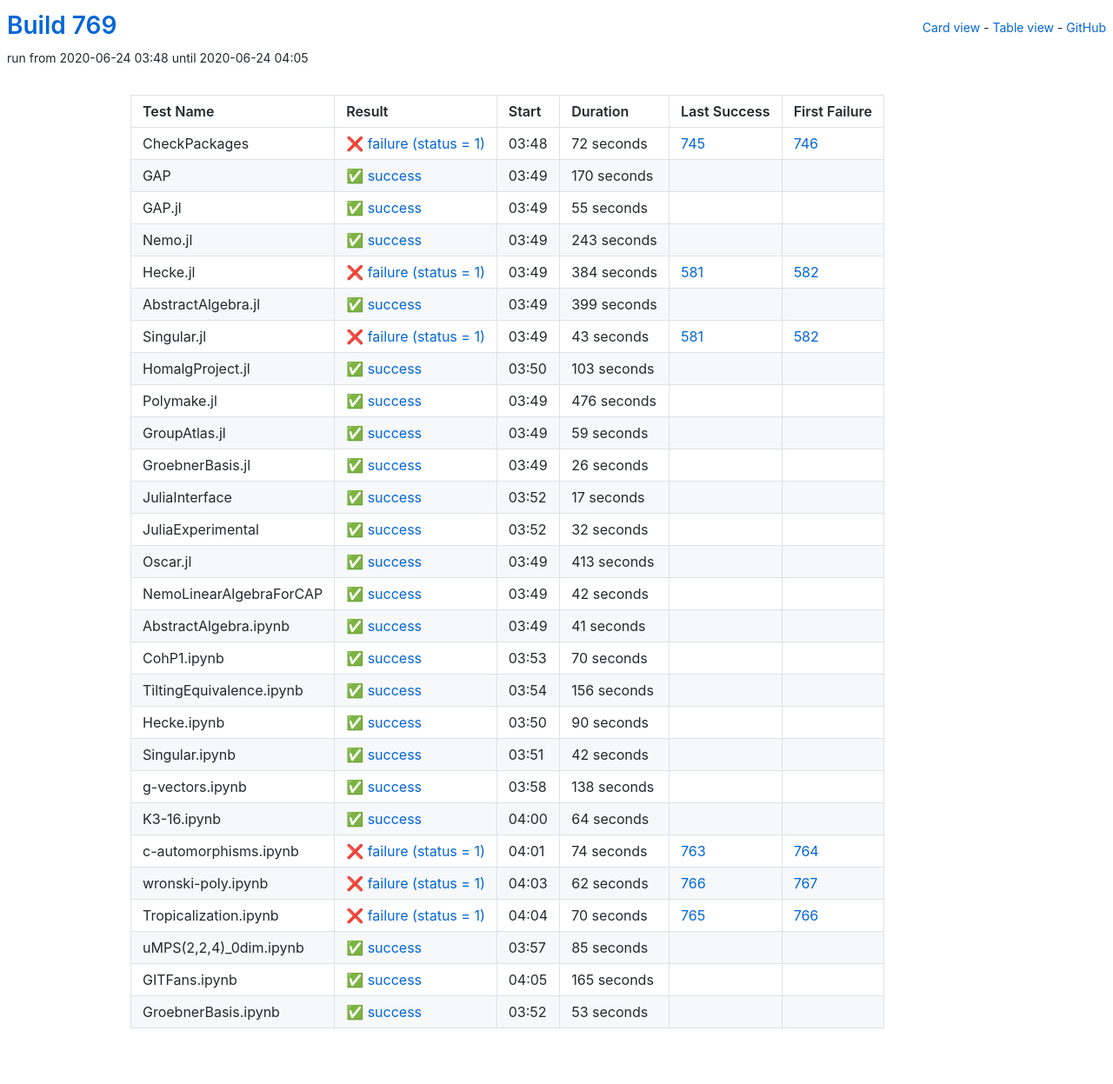
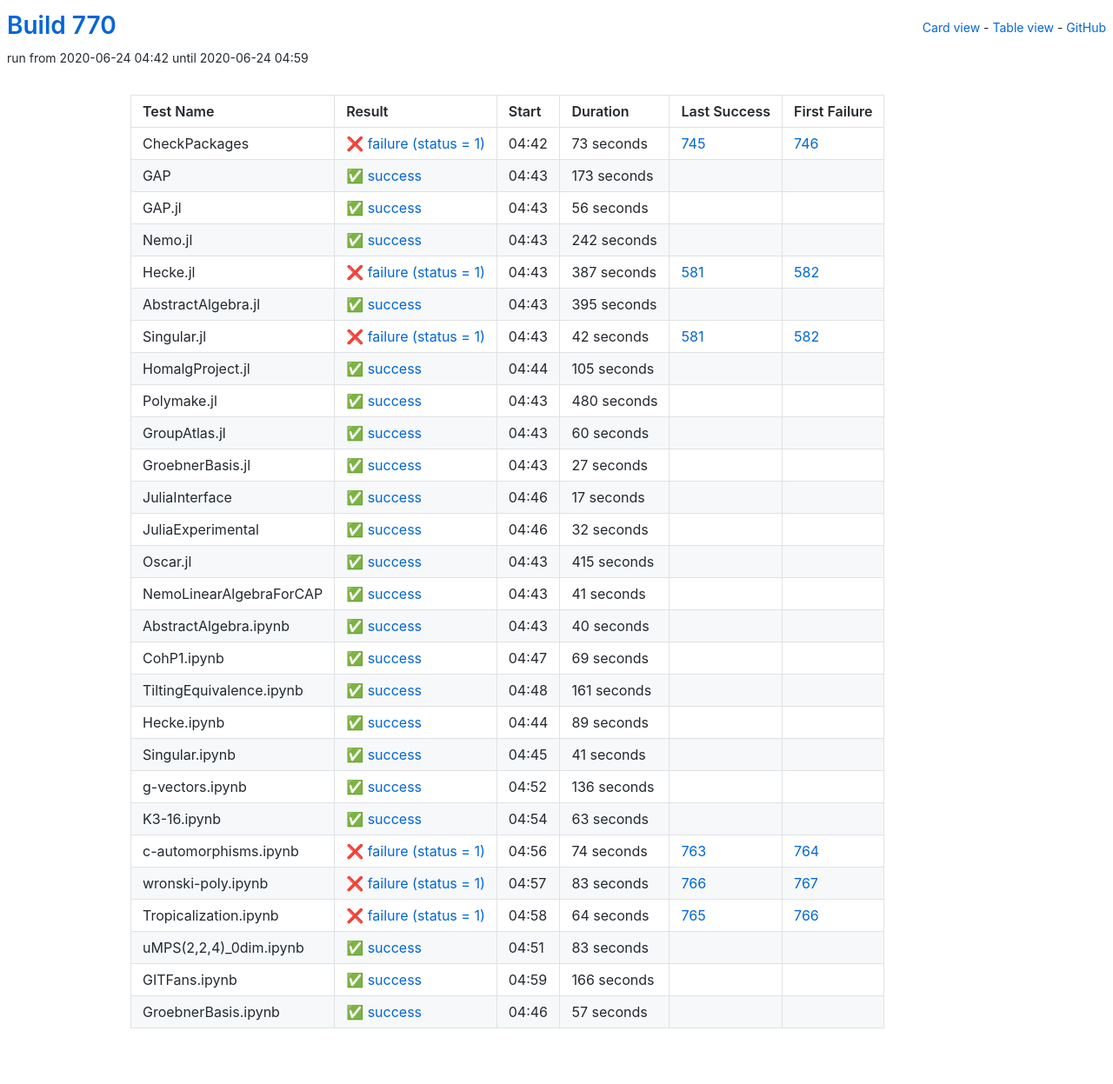
Before and after one commit to oscar-system/oscar-ci-status-1.4, a Jekyll site: the page built from table.html, in a window 1280 px wide. Shown: the whole page at 87% size. Built offline with Jekyll 4.4.1, drawn with Linux system fonts in a browser that asks for light colours.

Commit message:
Build #770

```diff
--- a/_data/ci.yml
+++ b/_data/ci.yml
@@ -1,6 +1,6 @@
 ---
-build: 769
-build_url: https://oscarci.mathematik.uni-kl.de/job/oscar-julia-1.4/769/
+build: 770
+build_url: https://oscarci.mathematik.uni-kl.de/job/oscar-julia-1.4/770/
 job: oscar-julia-1.4
 organization: oscar-system
 repo: oscar-ci-status-1.4
@@ -8,140 +8,140 @@ repourl: https://github.com/oscar-system/oscar-ci-status-1.4
 tests:
 - name: CheckPackages
   id: checkpackages
-  log: https://oscarci.mathematik.uni-kl.de/job/oscar-julia-1.4/769/artifact/logs/build-769/CheckPackages.log
-  start: 2020-06-24 03:48
+  log: https://oscarci.mathematik.uni-kl.de/job/oscar-julia-1.4/770/artifact/logs/build-770/CheckPackages.log
+  start: 2020-06-24 04:42
   success: false
   exitcode: 1
   status: failure
-  duration: 72
+  duration: 73
   last_success: 745
   last_success_url: https://oscarci.mathematik.uni-kl.de/job/oscar-julia-1.4/745/
   first_failure: 746
   first_failure_url: https://oscarci.mathematik.uni-kl.de/job/oscar-julia-1.4/746/
 - name: GAP
   id: gap
-  log: https://oscarci.mathematik.uni-kl.de/job/oscar-julia-1.4/769/artifact/logs/build-769/GAP.log
-  start: 2020-06-24 03:49
+  log: https://oscarci.mathematik.uni-kl.de/job/oscar-julia-1.4/770/artifact/logs/build-770/GAP.log
+  start: 2020-06-24 04:43
   success: true
   exitcode: 0
   status: success
-  duration: 170
+  duration: 173
   last_success: false
   last_success_url:
   first_failure: false
   first_failure_url:
 - name: GAP.jl
   id: gap-jl
-  log: https://oscarci.mathematik.uni-kl.de/job/oscar-julia-1.4/769/artifact/logs/build-769/GAP.jl.log
-  start: 2020-06-24 03:49
+  log: https://oscarci.mathematik.uni-kl.de/job/oscar-julia-1.4/770/artifact/logs/build-770/GAP.jl.log
+  start: 2020-06-24 04:43
   success: true
   exitcode: 0
   status: success
-  duration: 55
+  duration: 56
   last_success: false
   last_success_url:
   first_failure: false
   first_failure_url:
 - name: Nemo.jl
   id: nemo-jl
-  log: https://oscarci.mathematik.uni-kl.de/job/oscar-julia-1.4/769/artifact/logs/build-769/Nemo.jl.log
-  start: 2020-06-24 03:49
+  log: https://oscarci.mathematik.uni-kl.de/job/oscar-julia-1.4/770/artifact/logs/build-770/Nemo.jl.log
+  start: 2020-06-24 04:43
   success: true
   exitcode: 0
   status: success
-  duration: 243
+  duration: 242
   last_success: false
   last_success_url:
   first_failure: false
   first_failure_url:
 - name: Hecke.jl
   id: hecke-jl
-  log: https://oscarci.mathematik.uni-kl.de/job/oscar-julia-1.4/769/artifact/logs/build-769/Hecke.jl.log
-  start: 2020-06-24 03:49
+  log: https://oscarci.mathematik.uni-kl.de/job/oscar-julia-1.4/770/artifact/logs/build-770/Hecke.jl.log
+  start: 2020-06-24 04:43
   success: false
   exitcode: 1
   status: failure
-  duration: 384
+  duration: 387
   last_success: 581
   last_success_url: https://oscarci.mathematik.uni-kl.de/job/oscar-julia-1.4/581/
   first_failure: 582
   first_failure_url: https://oscarci.mathematik.uni-kl.de/job/oscar-julia-1.4/582/
 - name: AbstractAlgebra.jl
   id: abstractalgebra-jl
-  log: https://oscarci.mathematik.uni-kl.de/job/oscar-julia-1.4/769/artifact/logs/build-769/AbstractAlgebra.jl.log
-  start: 2020-06-24 03:49
+  log: https://oscarci.mathematik.uni-kl.de/job/oscar-julia-1.4/770/artifact/logs/build-770/AbstractAlgebra.jl.log
+  start: 2020-06-24 04:43
   success: true
   exitcode: 0
   status: success
-  duration: 399
+  duration: 395
   last_success: false
   last_success_url:
   first_failure: false
   first_failure_url:
 - name: Singular.jl
   id: singular-jl
-  log: https://oscarci.mathematik.uni-kl.de/job/oscar-julia-1.4/769/artifact/logs/build-769/Singular.jl.log
-  start: 2020-06-24 03:49
+  log: https://oscarci.mathematik.uni-kl.de/job/oscar-julia-1.4/770/artifact/logs/build-770/Singular.jl.log
+  start: 2020-06-24 04:43
   success: false
   exitcode: 1
   status: failure
-  duration: 43
+  duration: 42
   last_success: 581
   last_success_url: https://oscarci.mathematik.uni-kl.de/job/oscar-julia-1.4/581/
   first_failure: 582
   first_failure_url: https://oscarci.mathematik.uni-kl.de/job/oscar-julia-1.4/582/
 - name: HomalgProject.jl
   id: homalgproject-jl
-  log: https://oscarci.mathematik.uni-kl.de/job/oscar-julia-1.4/769/artifact/logs/build-769/HomalgProject.jl.log
-  start: 2020-06-24 03:50
+  log: https://oscarci.mathematik.uni-kl.de/job/oscar-julia-1.4/770/artifact/logs/build-770/HomalgProject.jl.log
+  start: 2020-06-24 04:44
   success: true
   exitcode: 0
   status: success
-  duration: 103
+  duration: 105
   last_success: false
   last_success_url:
   first_failure: false
   first_failure_url:
 - name: Polymake.jl
   id: polymake-jl
-  log: https://oscarci.mathematik.uni-kl.de/job/oscar-julia-1.4/769/artifact/logs/build-769/Polymake.jl.log
-  start: 2020-06-24 03:49
+  log: https://oscarci.mathematik.uni-kl.de/job/oscar-julia-1.4/770/artifact/logs/build-770/Polymake.jl.log
+  start: 2020-06-24 04:43
   success: true
   exitcode: 0
   status: success
-  duration: 476
+  duration: 480
   last_success: false
   last_success_url:
   first_failure: false
   first_failure_url:
 - name: GroupAtlas.jl
   id: groupatlas-jl
-  log: https://oscarci.mathematik.uni-kl.de/job/oscar-julia-1.4/769/artifact/logs/build-769/GroupAtlas.jl.log
-  start: 2020-06-24 03:49
+  log: https://oscarci.mathematik.uni-kl.de/job/oscar-julia-1.4/770/artifact/logs/build-770/GroupAtlas.jl.log
+  start: 2020-06-24 04:43
   success: true
   exitcode: 0
   status: success
-  duration: 59
+  duration: 60
   last_success: false
   last_success_url:
   first_failure: false
   first_failure_url:
 - name: GroebnerBasis.jl
   id: groebnerbasis-jl
-  log: https://oscarci.mathematik.uni-kl.de/job/oscar-julia-1.4/769/artifact/logs/build-769/GroebnerBasis.jl.log
-  start: 2020-06-24 03:49
+  log: https://oscarci.mathematik.uni-kl.de/job/oscar-julia-1.4/770/artifact/logs/build-770/GroebnerBasis.jl.log
+  start: 2020-06-24 04:43
   success: true
   exitcode: 0
   status: success
-  duration: 26
+  duration: 27
   last_success: false
   last_success_url:
   first_failure: false
   first_failure_url:
 - name: JuliaInterface
   id: juliainterface
-  log: https://oscarci.mathematik.uni-kl.de/job/oscar-julia-1.4/769/artifact/logs/build-769/JuliaInterface.log
-  start: 2020-06-24 03:52
+  log: https://oscarci.mathematik.uni-kl.de/job/oscar-julia-1.4/770/artifact/logs/build-770/JuliaInterface.log
+  start: 2020-06-24 04:46
   success: true
   exitcode: 0
   status: success
@@ -152,8 +152,8 @@ tests:
   first_failure_url:
 - name: JuliaExperimental
   id: juliaexperimental
-  log: https://oscarci.mathematik.uni-kl.de/job/oscar-julia-1.4/769/artifact/logs/build-769/JuliaExperimental.log
-  start: 2020-06-24 03:52
+  log: https://oscarci.mathematik.uni-kl.de/job/oscar-julia-1.4/770/artifact/logs/build-770/JuliaExperimental.log
+  start: 2020-06-24 04:46
   success: true
   exitcode: 0
   status: success
@@ -164,32 +164,20 @@ tests:
   first_failure_url:
 - name: Oscar.jl
   id: oscar-jl
-  log: https://oscarci.mathematik.uni-kl.de/job/oscar-julia-1.4/769/artifact/logs/build-769/Oscar.jl.log
-  start: 2020-06-24 03:49
+  log: https://oscarci.mathematik.uni-kl.de/job/oscar-julia-1.4/770/artifact/logs/build-770/Oscar.jl.log
+  start: 2020-06-24 04:43
   success: true
   exitcode: 0
   status: success
-  duration: 413
+  duration: 415
   last_success: false
   last_success_url:
   first_failure: false
   first_failure_url:
 - name: NemoLinearAlgebraForCAP
   id: nemolinearalgebraforcap
-  log: https://oscarci.mathematik.uni-kl.de/job/oscar-julia-1.4/769/artifact/logs/build-769/NemoLinearAlgebraForCAP.log
-  start: 2020-06-24 03:49
-  success: true
-  exitcode: 0
-  status: success
-  duration: 42
-  last_success: false
-  last_success_url:
-  first_failure: false
-  first_failure_url:
-- name: AbstractAlgebra.ipynb
-  id: abstractalgebra-ipynb
-  log: https://oscarci.mathematik.uni-kl.de/job/oscar-julia-1.4/769/artifact/logs/build-769/AbstractAlgebra.ipynb.log
-  start: 2020-06-24 03:49
+  log: https://oscarci.mathematik.uni-kl.de/job/oscar-julia-1.4/770/artifact/logs/build-770/NemoLinearAlgebraForCAP.log
+  start: 2020-06-24 04:43
   success: true
   exitcode: 0
   status: success
@@ -198,82 +186,94 @@ tests:
   last_success_url:
   first_failure: false
   first_failure_url:
-- name: CohP1.ipynb
-  id: cohp1-ipynb
-  log: https://oscarci.mathematik.uni-kl.de/job/oscar-julia-1.4/769/artifact/logs/build-769/CohP1.ipynb.log
-  start: 2020-06-24 03:53
+- name: AbstractAlgebra.ipynb
+  id: abstractalgebra-ipynb
+  log: https://oscarci.mathematik.uni-kl.de/job/oscar-julia-1.4/770/artifact/logs/build-770/AbstractAlgebra.ipynb.log
+  start: 2020-06-24 04:43
   success: true
   exitcode: 0
   status: success
-  duration: 70
+  duration: 40
+  last_success: false
+  last_success_url:
+  first_failure: false
+  first_failure_url:
+- name: CohP1.ipynb
+  id: cohp1-ipynb
+  log: https://oscarci.mathematik.uni-kl.de/job/oscar-julia-1.4/770/artifact/logs/build-770/CohP1.ipynb.log
+  start: 2020-06-24 04:47
+  success: true
+  exitcode: 0
+  status: success
+  duration: 69
   last_success: false
   last_success_url:
   first_failure: false
   first_failure_url:
 - name: TiltingEquivalence.ipynb
   id: tiltingequivalence-ipynb
-  log: https://oscarci.mathematik.uni-kl.de/job/oscar-julia-1.4/769/artifact/logs/build-769/TiltingEquivalence.ipynb.log
-  start: 2020-06-24 03:54
+  log: https://oscarci.mathematik.uni-kl.de/job/oscar-julia-1.4/770/artifact/logs/build-770/TiltingEquivalence.ipynb.log
+  start: 2020-06-24 04:48
   success: true
   exitcode: 0
   status: success
-  duration: 156
+  duration: 161
   last_success: false
   last_success_url:
   first_failure: false
   first_failure_url:
 - name: Hecke.ipynb
   id: hecke-ipynb
-  log: https://oscarci.mathematik.uni-kl.de/job/oscar-julia-1.4/769/artifact/logs/build-769/Hecke.ipynb.log
-  start: 2020-06-24 03:50
+  log: https://oscarci.mathematik.uni-kl.de/job/oscar-julia-1.4/770/artifact/logs/build-770/Hecke.ipynb.log
+  start: 2020-06-24 04:44
   success: true
   exitcode: 0
   status: success
-  duration: 90
+  duration: 89
   last_success: false
   last_success_url:
   first_failure: false
   first_failure_url:
 - name: Singular.ipynb
   id: singular-ipynb
-  log: https://oscarci.mathematik.uni-kl.de/job/oscar-julia-1.4/769/artifact/logs/build-769/Singular.ipynb.log
-  start: 2020-06-24 03:51
+  log: https://oscarci.mathematik.uni-kl.de/job/oscar-julia-1.4/770/artifact/logs/build-770/Singular.ipynb.log
+  start: 2020-06-24 04:45
   success: true
   exitcode: 0
   status: success
-  duration: 42
+  duration: 41
   last_success: false
   last_success_url:
   first_failure: false
   first_failure_url:
 - name: g-vectors.ipynb
   id: g-vectors-ipynb
-  log: https://oscarci.mathematik.uni-kl.de/job/oscar-julia-1.4/769/artifact/logs/build-769/g-vectors.ipynb.log
-  start: 2020-06-24 03:58
+  log: https://oscarci.mathematik.uni-kl.de/job/oscar-julia-1.4/770/artifact/logs/build-770/g-vectors.ipynb.log
+  start: 2020-06-24 04:52
   success: true
   exitcode: 0
   status: success
-  duration: 138
+  duration: 136
   last_success: false
   last_success_url:
   first_failure: false
   first_failure_url:
 - name: K3-16.ipynb
   id: k3-16-ipynb
-  log: https://oscarci.mathematik.uni-kl.de/job/oscar-julia-1.4/769/artifact/logs/build-769/K3-16.ipynb.log
-  start: 2020-06-24 04:00
+  log: https://oscarci.mathematik.uni-kl.de/job/oscar-julia-1.4/770/artifact/logs/build-770/K3-16.ipynb.log
+  start: 2020-06-24 04:54
   success: true
   exitcode: 0
   status: success
-  duration: 64
+  duration: 63
   last_success: false
   last_success_url:
   first_failure: false
   first_failure_url:
 - name: c-automorphisms.ipynb
   id: c-automorphisms-ipynb
-  log: https://oscarci.mathematik.uni-kl.de/job/oscar-julia-1.4/769/artifact/logs/build-769/c-automorphisms.ipynb.log
-  start: 2020-06-24 04:01
+  log: https://oscarci.mathematik.uni-kl.de/job/oscar-julia-1.4/770/artifact/logs/build-770/c-automorphisms.ipynb.log
+  start: 2020-06-24 04:56
   success: false
   exitcode: 1
   status: failure
@@ -284,60 +284,60 @@ tests:
   first_failure_url: https://oscarci.mathematik.uni-kl.de/job/oscar-julia-1.4/764/
 - name: wronski-poly.ipynb
   id: wronski-poly-ipynb
-  log: https://oscarci.mathematik.uni-kl.de/job/oscar-julia-1.4/769/artifact/logs/build-769/wronski-poly.ipynb.log
-  start: 2020-06-24 04:03
+  log: https://oscarci.mathematik.uni-kl.de/job/oscar-julia-1.4/770/artifact/logs/build-770/wronski-poly.ipynb.log
+  start: 2020-06-24 04:57
   success: false
   exitcode: 1
   status: failure
-  duration: 62
+  duration: 83
   last_success: 766
   last_success_url: https://oscarci.mathematik.uni-kl.de/job/oscar-julia-1.4/766/
   first_failure: 767
   first_failure_url: https://oscarci.mathematik.uni-kl.de/job/oscar-julia-1.4/767/
 - name: Tropicalization.ipynb
   id: tropicalization-ipynb
-  log: https://oscarci.mathematik.uni-kl.de/job/oscar-julia-1.4/769/artifact/logs/build-769/Tropicalization.ipynb.log
-  start: 2020-06-24 04:04
+  log: https://oscarci.mathematik.uni-kl.de/job/oscar-julia-1.4/770/artifact/logs/build-770/Tropicalization.ipynb.log
+  start: 2020-06-24 04:58
   success: false
   exitcode: 1
   status: failure
-  duration: 70
+  duration: 64
   last_success: 765
   last_success_url: https://oscarci.mathematik.uni-kl.de/job/oscar-julia-1.4/765/
   first_failure: 766
   first_failure_url: https://oscarci.mathematik.uni-kl.de/job/oscar-julia-1.4/766/
 - name: uMPS(2,2,4)_0dim.ipynb
   id: umps-2-2-4-0dim-ipynb
-  log: https://oscarci.mathematik.uni-kl.de/job/oscar-julia-1.4/769/artifact/logs/build-769/uMPS-2-2-4-_0dim.ipynb.log
-  start: 2020-06-24 03:57
+  log: https://oscarci.mathematik.uni-kl.de/job/oscar-julia-1.4/770/artifact/logs/build-770/uMPS-2-2-4-_0dim.ipynb.log
+  start: 2020-06-24 04:51
   success: true
   exitcode: 0
   status: success
-  duration: 85
+  duration: 83
   last_success: false
   last_success_url:
   first_failure: false
   first_failure_url:
 - name: GITFans.ipynb
   id: gitfans-ipynb
-  log: https://oscarci.mathematik.uni-kl.de/job/oscar-julia-1.4/769/artifact/logs/build-769/GITFans.ipynb.log
-  start: 2020-06-24 04:05
+  log: https://oscarci.mathematik.uni-kl.de/job/oscar-julia-1.4/770/artifact/logs/build-770/GITFans.ipynb.log
+  start: 2020-06-24 04:59
   success: true
   exitcode: 0
   status: success
-  duration: 165
+  duration: 166
   last_success: false
   last_success_url:
   first_failure: false
   first_failure_url:
 - name: GroebnerBasis.ipynb
   id: groebnerbasis-ipynb
-  log: https://oscarci.mathematik.uni-kl.de/job/oscar-julia-1.4/769/artifact/logs/build-769/GroebnerBasis.ipynb.log
-  start: 2020-06-24 03:52
+  log: https://oscarci.mathematik.uni-kl.de/job/oscar-julia-1.4/770/artifact/logs/build-770/GroebnerBasis.ipynb.log
+  start: 2020-06-24 04:46
   success: true
   exitcode: 0
   status: success
-  duration: 53
+  duration: 57
   last_success: false
   last_success_url:
   first_failure: false
```
Also changed, not shown: README.md.
